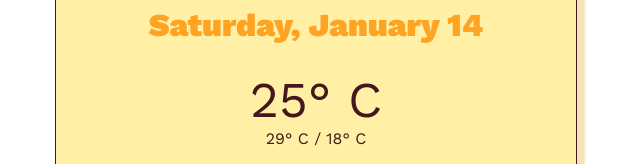
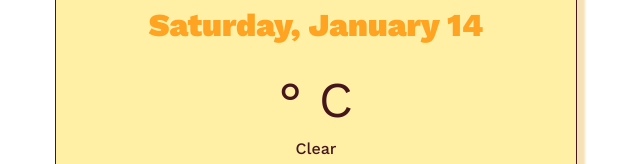
Before and after one commit to ladyfoxy-loxy/my-weather-forecast-app, a website built with Parcel: page index.html in a window 1280 px wide. Shown: the part 224-388 px from the top of the page, without its empty margins (324-964 px from the left). Built offline with nearby package versions, Linux system fonts and the light colour scheme; no server answers.

Commit message:
changed main temperature style

```diff
--- a/index.html
+++ b/index.html
@@ -37,11 +37,10 @@
             TOKYO
             </h1>
             <h2>Monday, October 31</h2>
-            <span class="main-tempr" id="main-city-tempr">
-            25° C
+            <span class="main-tempr" id="main-city-tempr">° C
             </span>
-            <span class="day-temperatures">29° C / 18° C</span>
-            <br />
+            <!-- <span class="day-temperatures">29° C / 18° C</span>
+            <br /> -->
             <span class="day-description" id="weather-description">Clear</span>
             <br />
             <img
--- a/src/styles.css
+++ b/src/styles.css
@@ -87,6 +87,8 @@ body {
 
   .day-description {
     color: #45171d;
+    font-weight: 500;
+    margin-top: 10px;
   }
 
   .day-description:first-letter {
```
